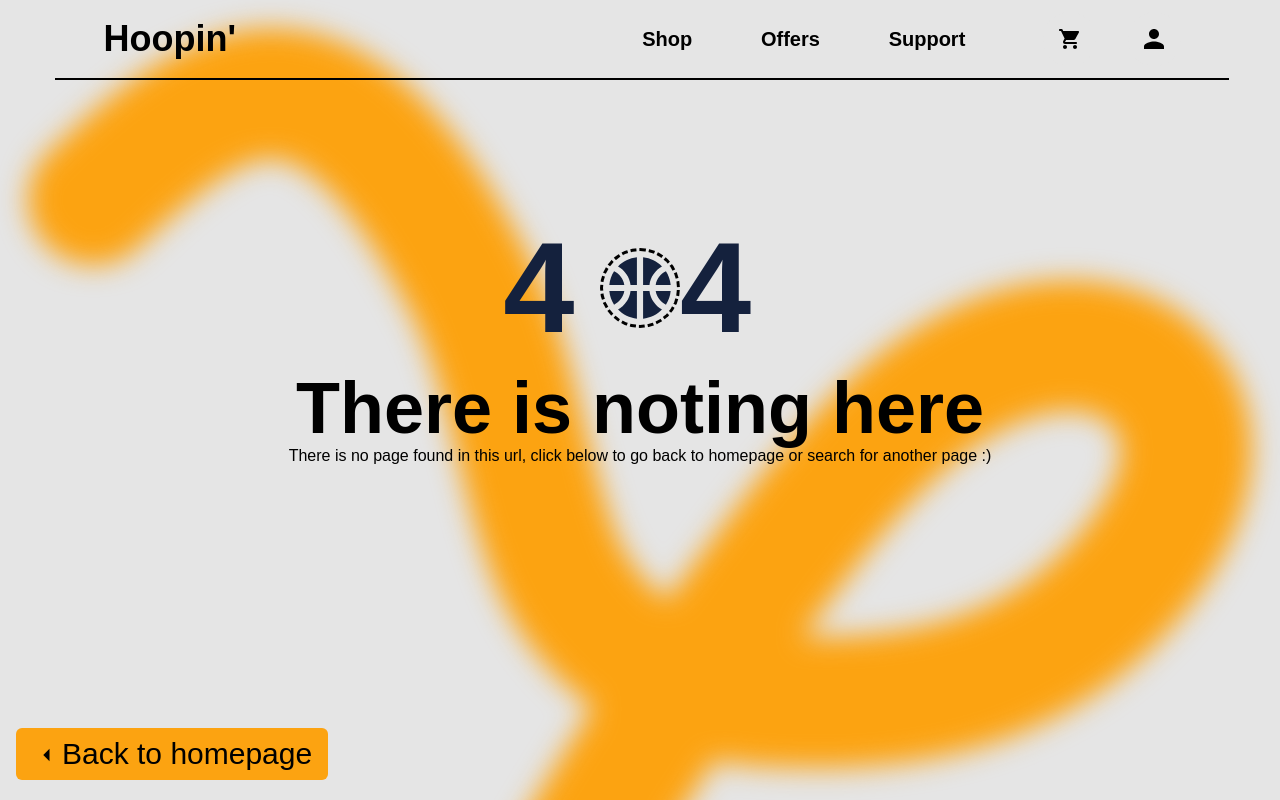
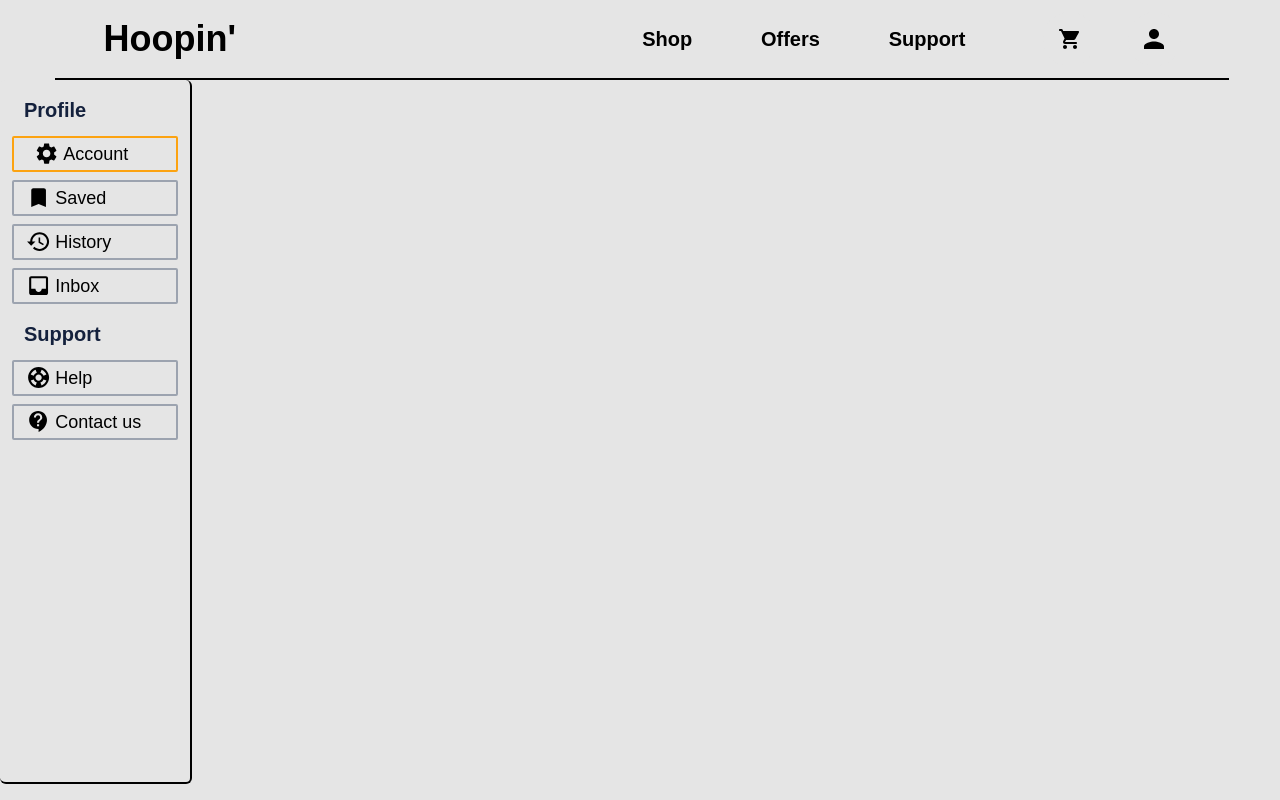
Before and after one commit to TinySmash/hoopin, a React (Create React App) app: page /user in a window 1280 px wide. Before the commit this address led to /user/signup. Shown: the top 800 px of the page. Built offline with nearby package versions, Linux system fonts and the light colour scheme.

Commit message:
Tiny is tired, 2nd section of user account route

```diff
--- a/src/App.js
+++ b/src/App.js
@@ -7,6 +7,7 @@ import store from "./store";
 import { Provider } from "react-redux";
 import Loading from "./components/ui/Loading";
 import NotFound from "./components/ui/NotFound";
+import Account from "./components/ui/user/profile/Account";
 
 const Shop = lazy(() => import("./components/ui/shop/Shop"));
 const SelectedItem = lazy(() => import("./components/ui/shop/SelectedItem"));
@@ -28,7 +29,9 @@ function App() {
                 path="/shop/product-/:id"
                 element={<SelectedItem />}
               ></Route>
-              <Route path="/user" element={<User />}></Route>
+              <Route path="/user" element={<User />}>
+                <Route path="account" element={<Account />}></Route>
+              </Route>
               <Route path="/signup" element={<SignUp />}></Route>
               <Route path="/login" element={<Login />}></Route>
               <Route path="*" element={<NotFound />}></Route>
--- a/src/components/ui/Navbar.jsx
+++ b/src/components/ui/Navbar.jsx
@@ -55,7 +55,7 @@ export default function Navbar() {
   }
 
   return (
-    <>
+    <div className="relative">
       <div
         className="w-full h-screen fixed bg-nav-primary-gray backdrop-blur-md z-50 transition-all duration-200 -translate-x-full md:hidden"
         ref={mobileMenuRef}
@@ -147,6 +147,6 @@ export default function Navbar() {
           </div>
         </nav>
       </header>
-    </>
+    </div>
   );
 }
--- a/src/components/ui/user/profile/User.jsx
+++ b/src/components/ui/user/profile/User.jsx
@@ -1,21 +1,144 @@
-import { useEffect } from "react";
+import { useEffect, useRef, useState } from "react";
 import { useSelector } from "react-redux";
-import { useNavigate } from "react-router";
-import { Outlet } from "react-router";
+import { useNavigate, Outlet } from "react-router";
+import { Link } from "react-router-dom";
+import {
+  ContactSupport,
+  History,
+  Settings,
+  Support,
+  Menu,
+  Bookmark,
+  Inbox,
+} from "@mui/icons-material";
 
 function User() {
   const userLoginInfo = useSelector((state) => state.user.loginInfo);
   const navigate = useNavigate();
+  const userMenuRef = useRef([]);
+  const menuIconRef = useRef();
+  const navItemsRef = useRef([]);
+  const [selectedNav, setSelectedNav] = useState(0);
 
-  useEffect(() => {
-    if (!userLoginInfo.isConnected) {
-      navigate("/user/signup");
-    }
-  }, [userLoginInfo]);
+  // useEffect(() => {
+  //   if (!userLoginInfo.isConnected) {
+  //     navigate("/signup");
+  //   } else {
+  //     navigate("account");
+  //   }
+  // }, [userLoginInfo]);
+
+  const toggleUserMenu = () => {
+    userMenuRef.current.classList.toggle("-translate-x-full");
+    menuIconRef.current.classList.toggle("usermenu-icon-on");
+  };
+
+  const userNav = (index) => {};
 
   return (
-    <div className="w-full h-screen">
-      <Outlet />
+    <div className="w-full h-auto bg-primary-gray relative pt-16 md:pt-20">
+      <div
+        className="w-40 absolute sm:w-44 md:w-48 border-2 border-t-0 border-black border-l-0 md:border-t-0 h-4/5 bg-primary-gray z-30 rounded-md backdrop-blur-lg py-4 px-1 -translate-x-full md:translate-x-0 transition-all duration-200"
+        ref={userMenuRef}
+      >
+        <nav className="flex flex-col w-full px-2">
+          <h1 className="ml-3 text-xl font-bold mb-3 text-primary-blue">
+            Profile
+          </h1>
+          <Link
+            to="account"
+            className={`w-full h-8 md:text-lg md:h-9 rounded-sm border-2 ${
+              selectedNav == 0
+                ? "border-dark-yellow px-5"
+                : "border-gray-400 px-3"
+            } mb-2 py-1 flex items-center gap-1 transition-all duration-200 hover:border-dark-yellow hover:px-5`}
+            ref={(e) => (navItemsRef.current[0] = e)}
+            onClick={() => setSelectedNav(0)}
+          >
+            <Settings sx={{ fontSize: "140%" }} />
+            Account
+          </Link>
+          <Link
+            to="saved-products"
+            className={`w-full h-8 md:text-lg md:h-9 rounded-sm border-2 ${
+              selectedNav == 1
+                ? "border-dark-yellow px-5"
+                : "border-gray-400 px-3"
+            } mb-2 py-1 flex items-center gap-1 transition-all duration-200 hover:border-dark-yellow hover:px-5`}
+            ref={(e) => (navItemsRef.current[1] = e)}
+            onClick={() => setSelectedNav(1)}
+          >
+            <Bookmark sx={{ fontSize: "140%" }} />
+            Saved
+          </Link>
+          <Link
+            to="history"
+            className={`w-full h-8 md:text-lg md:h-9 rounded-sm border-2 ${
+              selectedNav == 3
+                ? "border-dark-yellow px-5"
+                : "border-gray-400 px-3"
+            } mb-2 py-1 flex items-center gap-1 transition-all duration-200 hover:border-dark-yellow hover:px-5`}
+            ref={(e) => (navItemsRef.current[3] = e)}
+            onClick={() => setSelectedNav(3)}
+          >
+            <History sx={{ fontSize: "140%" }} />
+            History
+          </Link>
+          <Link
+            to="inbox"
+            className={`w-full h-8 md:text-lg md:h-9 rounded-sm border-2 ${
+              selectedNav == 2
+                ? "border-dark-yellow px-5"
+                : "border-gray-400 px-3"
+            } mb-4 py-1 flex items-center gap-1 transition-all duration-200 hover:border-dark-yellow hover:px-5`}
+            ref={(e) => (navItemsRef.current[2] = e)}
+            onClick={() => setSelectedNav(2)}
+          >
+            <Inbox sx={{ fontSize: "140%" }} />
+            Inbox
+          </Link>
+          <h1 className="ml-3 text-xl font-bold mb-3 text-primary-blue">
+            Support
+          </h1>
+          <Link
+            to="help"
+            className={`w-full h-8 md:text-lg md:h-9 rounded-sm border-2 ${
+              selectedNav == 4
+                ? "border-dark-yellow px-5"
+                : "border-gray-400 px-3"
+            } mb-2 py-1 flex items-center gap-1 transition-all duration-200 hover:border-dark-yellow hover:px-5`}
+            ref={(e) => (navItemsRef.current[4] = e)}
+            onClick={() => setSelectedNav(4)}
+          >
+            <Support sx={{ fontSize: "140%" }} />
+            Help
+          </Link>
+          <Link
+            to="contact-support"
+            className={`w-full h-8 md:text-lg md:h-9 rounded-sm border-2 ${
+              selectedNav == 5
+                ? "border-dark-yellow px-5"
+                : "border-gray-400 px-3"
+            } mb-2 py-1 flex items-center gap-1 transition-all duration-200 hover:border-dark-yellow hover:px-5`}
+            ref={(e) => (navItemsRef.current[5] = e)}
+            onClick={() => setSelectedNav(5)}
+          >
+            <ContactSupport sx={{ fontSize: "140%" }} />
+            Contact us
+          </Link>
+        </nav>
+      </div>
+      <div className="w-full h-auto min-h-screen relative">
+        <button
+          className="flex md:hidden relative ml-2 mt-4 items-center text-xl transition-all duration-200"
+          onClick={toggleUserMenu}
+          ref={menuIconRef}
+        >
+          <Menu sx={{ fontSize: "150%" }} />
+          Menu
+        </button>
+        <Outlet />
+      </div>
     </div>
   );
 }
--- a/src/index.css
+++ b/src/index.css
@@ -18,6 +18,7 @@
 
 body {
   overflow-x: hidden;
+  @apply bg-primary-gray;
 }
 
 body::-webkit-scrollbar {
@@ -230,3 +231,9 @@ body::-webkit-scrollbar {
 .shake-appearing {
   animation: shake-appearing 0.7s 1;
 }
+
+/*  USER PAGE  */
+
+.usermenu-icon-on {
+  @apply translate-x-40 sm:translate-x-44 md:translate-x-48;
+}
```
